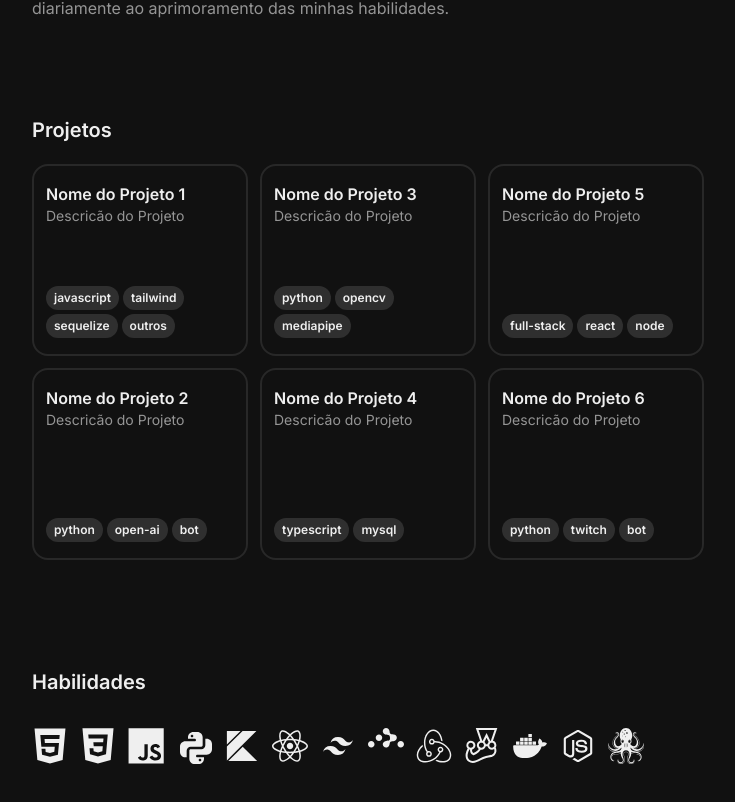
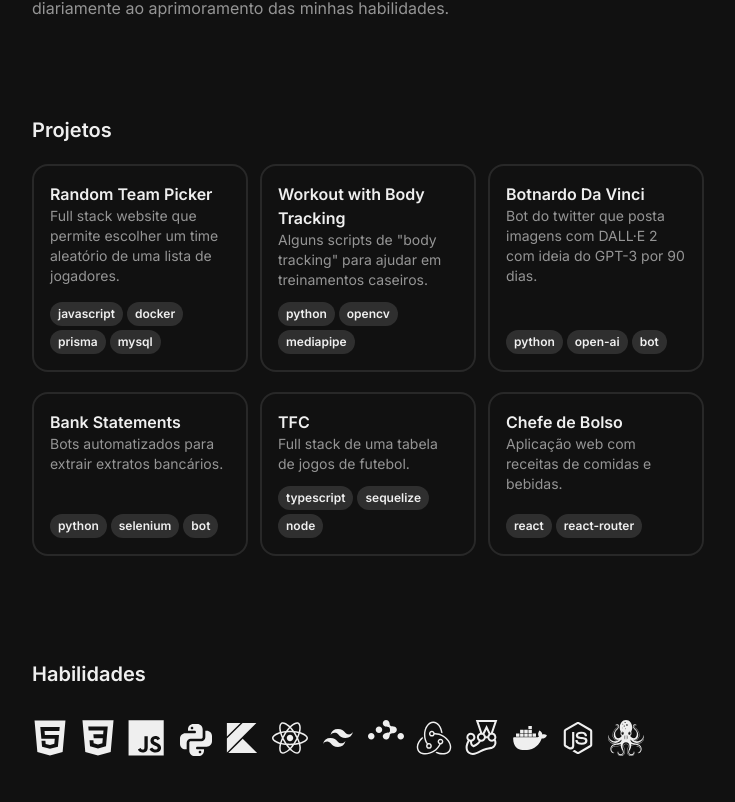
Before and after one commit to luandersonalvesdev/portfolio, a React (Vite) app: page / in a window 1280 px wide. Shown: the part 690-1492 px from the top of the page, without its empty margins (272-1007 px from the left). Built offline with nearby package versions, Linux system fonts and the light colour scheme; no server answers.

Commit message:
refactor: somes css issues

```diff
--- a/src/components/Projects.jsx
+++ b/src/components/Projects.jsx
@@ -3,24 +3,24 @@ import allProjects from "../data/projects";
 
 export default function Projects() {
   return (
-    <section id="projects" className="md:pt-24 pt-16 w-full">
+    <section id="projects" className="md:pt-24 pt-16">
       <h2 className="font-semibold dark:text-main-white-dark md:text-xl text-lg">Projetos</h2>
-      <ul className="mt-5 columns-2 md:columns-3 dark:text-main-white-dark text-xl gap-3">
+      <ul className="mt-5 grid md:grid-cols-3 grid-cols-2 grid-auto-rows-auto dark:text-main-white-dark text-xl gap-3">
         {
           allProjects.map((project) => {
             return (
-              <li className="relative group h-40 md:h-48 mb-3 transition duration-150 hover:scale-1010" key={project.name}>
+              <li className="relative group mb-2 transition duration-150 hover:scale-1010 overflow-hidden" key={project.name}>
                 <ArrowTopRightSvg />
                 <a
                   href={project.link}
-                  className="border-2 rounded-2xl dark:border-stroke-dark px-3 py-4 w-full h-full flex flex-col justify-between"
+                  className="border-2 rounded-2xl dark:border-stroke-dark px-4 py-4 h-full flex flex-col justify-between"
                   target="_blank"
                 >
                   <div>
                     <h3 className="font-semibold text-base">{project.name}</h3>
                     <p className="text-sm dark:text-second-text-dark">{project.description}</p>
                   </div>
-                  <ul className="mt-4 flex gap-1 dark:second-text-dark h-auto flex-wrap">
+                  <ul className="mt-3 flex gap-1 dark:second-text-dark h-auto flex-wrap">
                     {project.technologies.map((technology) => {
                       return (
                         <li className="text-xs py-1 px-2 rounded-full dark:bg-secondary-dark font-semibold" key={technology}>{technology}
--- a/src/components/Habilidades.jsx
+++ b/src/components/Skills.jsx
@@ -4,7 +4,7 @@ export default function Skills() {
   return (
     <section id="skills" className="md:pt-24 mb-20 pt-16 w-full">
       <h2 className="font-semibold dark:text-main-white-dark md:text-xl text-lg">Habilidades</h2>
-      <ul className="mt-8 flex dark:text-main-white-dark w-full gap-3">
+      <ul className="mt-8 flex flex-wrap dark:text-main-white-dark w-full gap-3">
         {
           skills.map(({name, icon}) => {
             return (
--- a/src/data/projects.js
+++ b/src/data/projects.js
@@ -1,39 +1,39 @@
 const allProjects = [
   {
-    name: 'Nome do Projeto 1',
-    description: 'Descricão do Projeto',
-    technologies: ['javascript', 'tailwind', 'sequelize', 'outros'],
-    link: '#',
+    name: 'Random Team Picker',
+    description: 'Full stack website que permite escolher um time aleatório de uma lista de jogadores.',
+    technologies: ['javascript', 'docker', 'prisma', 'mysql'],
+    link: 'https://github.com/luandersonalvesdev/random-team-picker',
   },
   {
-    name: 'Nome do Projeto 2',
-    description: 'Descricão do Projeto',
-    technologies: ['python', 'open-ai', 'bot'],
-    link: '#',
+    name: 'Workout with Body Tracking',
+    description: 'Alguns scripts de "body tracking" para ajudar em treinamentos caseiros.',
+    technologies: ['python', 'opencv', 'mediapipe'],
+    link: 'https://github.com/luandersonalvesdev/workout-with-body-tracking',
   },
   {
-    name: 'Nome do Projeto 3',
-    description: 'Descricão do Projeto',
-    technologies: ['python', 'opencv', 'mediapipe'],
-    link: '#',
+    name: 'Botnardo Da Vinci',
+    description: 'Bot do twitter que posta imagens com DALL·E 2 com ideia do GPT-3 por 90 dias.',
+    technologies: ['python', 'open-ai', 'bot'],
+    link: 'https://github.com/luandersonalvesdev/twitter-bot-botnardo-da-vinci',
   },
   {
-    name: 'Nome do Projeto 4',
-    description: 'Descricão do Projeto',
-    technologies: ['typescript', 'mysql'],
-    link: '#',
+    name: 'Bank Statements',
+    description: 'Bots automatizados para extrair extratos bancários.',
+    technologies: ['python', 'selenium', 'bot'],
+    link: 'https://github.com/luandersonalvesdev/bank-statements',
   },
   {
-    name: 'Nome do Projeto 5',
-    description: 'Descricão do Projeto',
-    technologies: ['full-stack', 'react', 'node'],
-    link: '#',
+    name: 'TFC',
+    description: 'Full stack de uma tabela de jogos de futebol.',
+    technologies: ['typescript', 'sequelize', 'node'],
+    link: 'https://github.com/luandersonalvesdev/tfc',
   },
   {
-    name: 'Nome do Projeto 6',
-    description: 'Descricão do Projeto',
-    technologies: ['python', 'twitch', 'bot'],
-    link: '#',
+    name: 'Chefe de Bolso',
+    description: 'Aplicação web com receitas de comidas e bebidas.',
+    technologies: ['react', 'react-router'],
+    link: 'https://github.com/luandersonalvesdev/chefe-de-bolso',
   }
 ]
 
--- a/src/pages/Home/index.jsx
+++ b/src/pages/Home/index.jsx
@@ -1,5 +1,5 @@
 import About from "../../components/About";
-import Skills from "../../components/Habilidades";
+import Skills from "../../components/Skills";
 import Header from "../../components/Header";
 import Profile from "../../components/Profile";
 import Projects from "../../components/Projects";
@@ -9,10 +9,9 @@ export default function Home() {
   return (
     <main
       className="
-        w-screen
         max-w-2xl
         md:px-0
-        px-5
+        px-10
         font-inter
       "
     >
```
